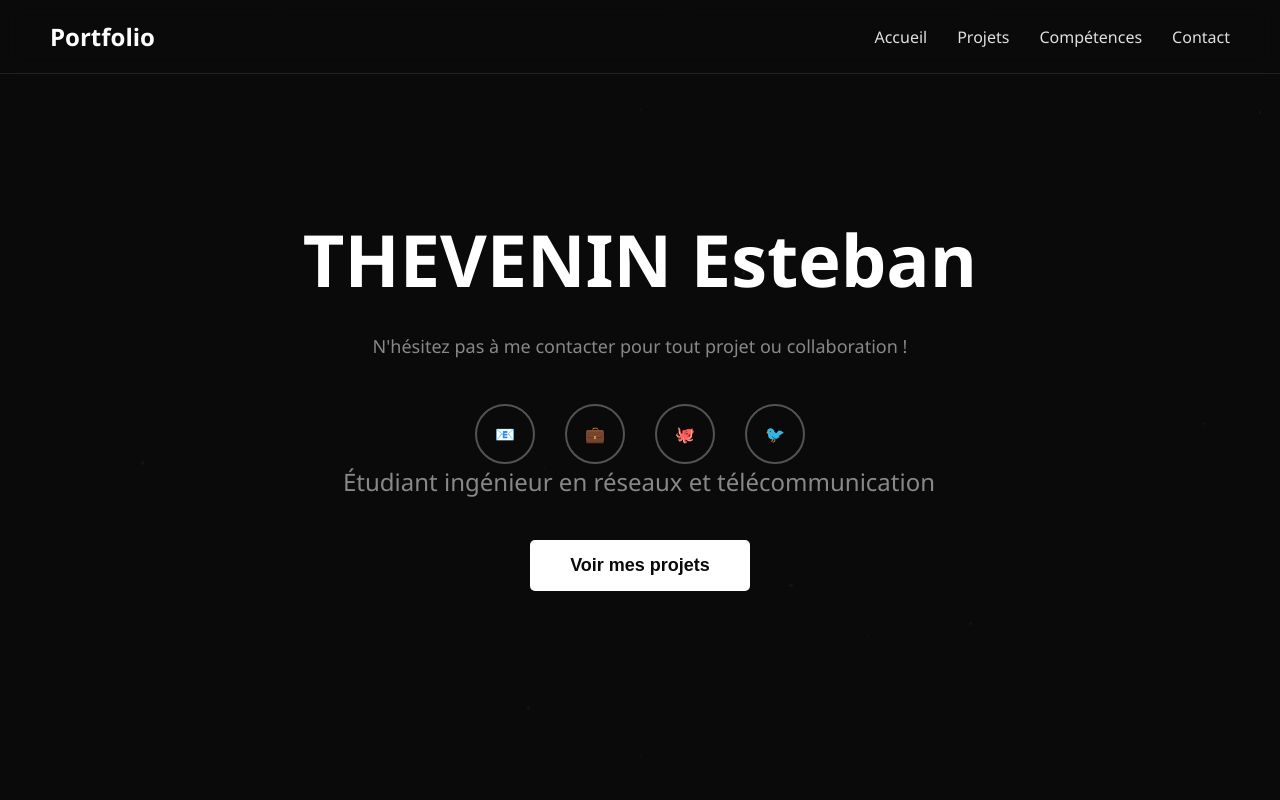
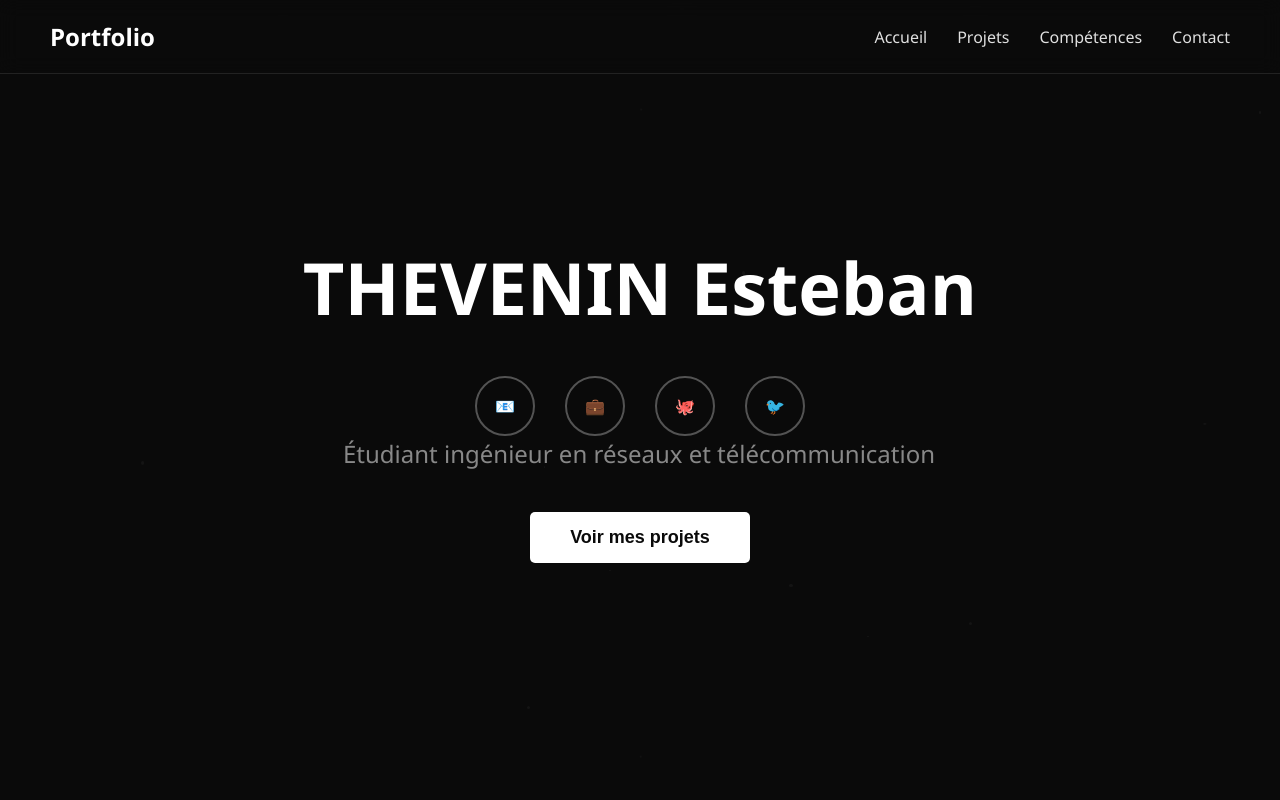
Before and after one commit to Estebanlooo/estebanlooo.github.io, a plain HTML site: page index.html in a window 1280 px wide. Shown: the top 800 px of the page. Drawn offline with Linux system fonts and the light colour scheme.

Commit message:
Update index.html
enlever phrase de trop

```diff
--- a/index.html
+++ b/index.html
@@ -469,9 +469,6 @@
     <div class="hero-content">
         <h1>THEVENIN Esteban</h1>
         <div class="contact-container">
-        <p style="font-size: 18px; color: #888; margin-bottom: 20px;">
-            N'hésitez pas à me contacter pour tout projet ou collaboration !
-        </p>
         <div class="social-links">
             <a href="mailto:votre.email@exemple.com" class="social-link">📧</a>
             <a href="#" class="social-link">💼</a>
```
